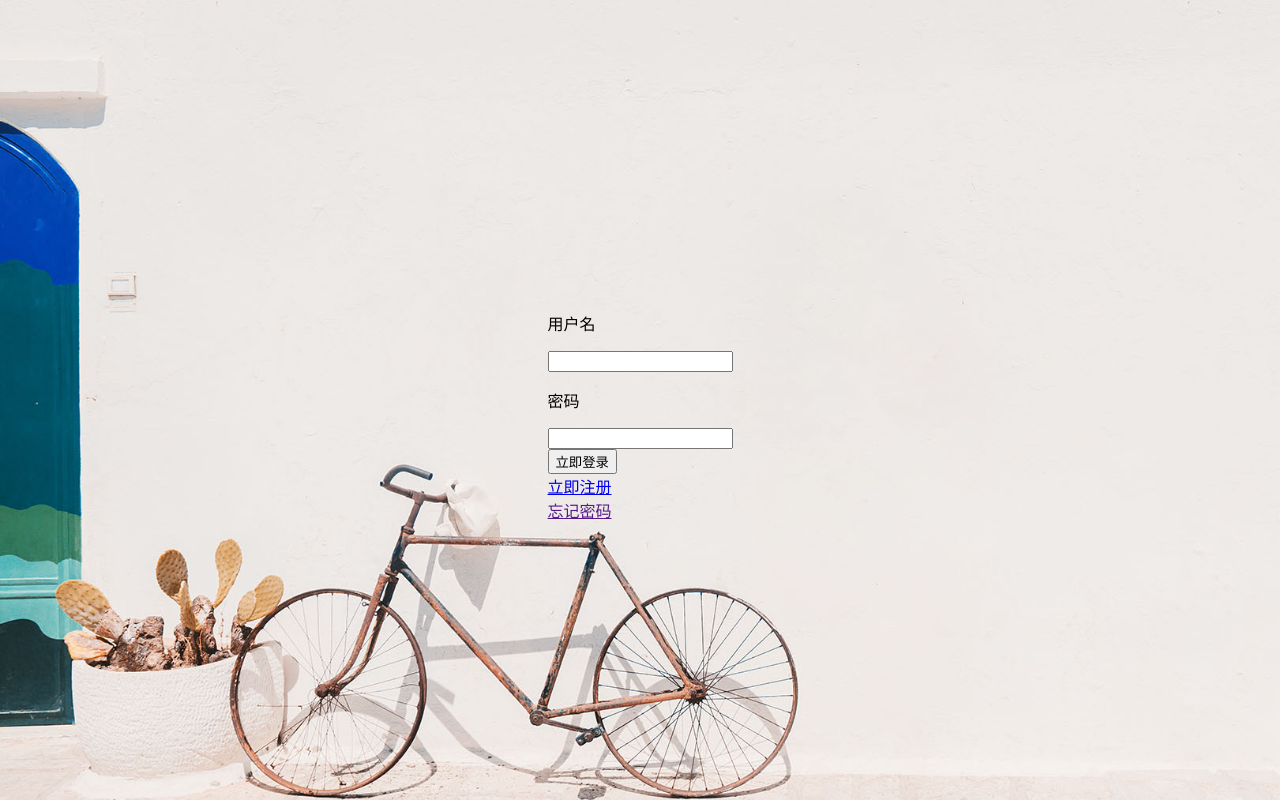
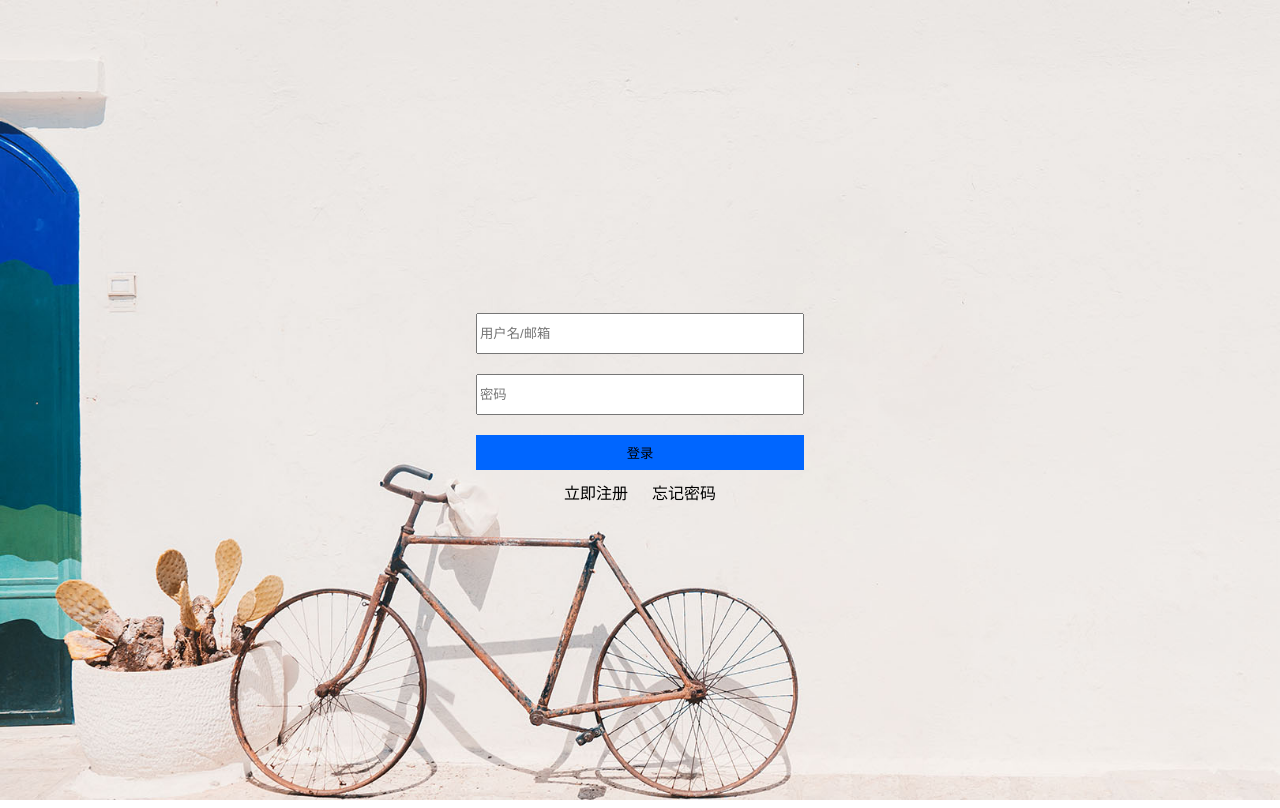
Before and after one commit to xie30/hen-yi-ban, a Django app: page /login/ in a window 1280 px wide. Run offline with Django 3.2, Linux system fonts and the light colour scheme.

Commit message:
login-css

```diff
--- a/APITestPlat/static/css/login.css
+++ b/APITestPlat/static/css/login.css
@@ -12,6 +12,11 @@ html,body{
     /*height: 100%;*/
     height: 100vh; /* 这个填充是以屏幕为参考*/
 }
+
+*{
+    text-decoration: none;
+}
+
 body{
     background-image:url("12.jpg");
     background-repeat:no-repeat;
@@ -26,5 +31,35 @@ body{
     height:100%; /*以父容器为参考*/
     /*height:100vh; !*以父容器为参考*!*/
 }
+/*调整各控件之间的间距*/
+.username input,.passwd input{
+    width: 320px;
+    height:35px;
+    margin: 10px;
+}
+.login-but{
+    display: flex;
+    justify-content: center;
+    margin: 10px;
+}
 
-/*调整内部输入框，标签的位置*/
+.login-but input{
+    width: 328px;
+    height: 35px;
+    background-color: #0066ff;
+    border: 0 solid #000000; /*去掉按钮背景阴*/
+}
+
+/* 立即注册 忘记密码 内联*/
+.re-for{
+    text-align: center;
+    margin: 10px;
+}
+.register,.forget-pw{
+    display: inline;
+}
+.register a,.forget-pw a{
+    color: black;
+    text-align: center;
+    padding: 10px;
+}
--- a/APITestPlat/templates/login.html
+++ b/APITestPlat/templates/login.html
@@ -12,16 +12,16 @@
         {% csrf_token %}
         <div class="login-pi">
             <div class="username">
-                <p>用户名</p>
-                <input type="text" id="user" name="username"> <!--没有name的属性的话，后台没有对于字段 -->
+                <input type="text" id="user" name="username" placeholder="用户名/邮箱"> <!--没有name的属性的话，后台没有对于字段 -->
             </div>
             <div class="passwd">
-                <p>密码</p>
-                <input type="text" id="pass" name="password"><br>
+                <input type="text" id="pass" name="password" placeholder="密码"><br>
             </div>
             <div class="login-but">
-                <input type="submit" value="立即登录">
+                <input type="submit" value="登录">
             </div>
+        </div>
+        <div class="re-for">
             <div class="register">
                 <a href="/register/"> 立即注册 </a>
             </div>
```
Also changed, not shown: APITestPlat/static/css/back.jpg (deleted).
